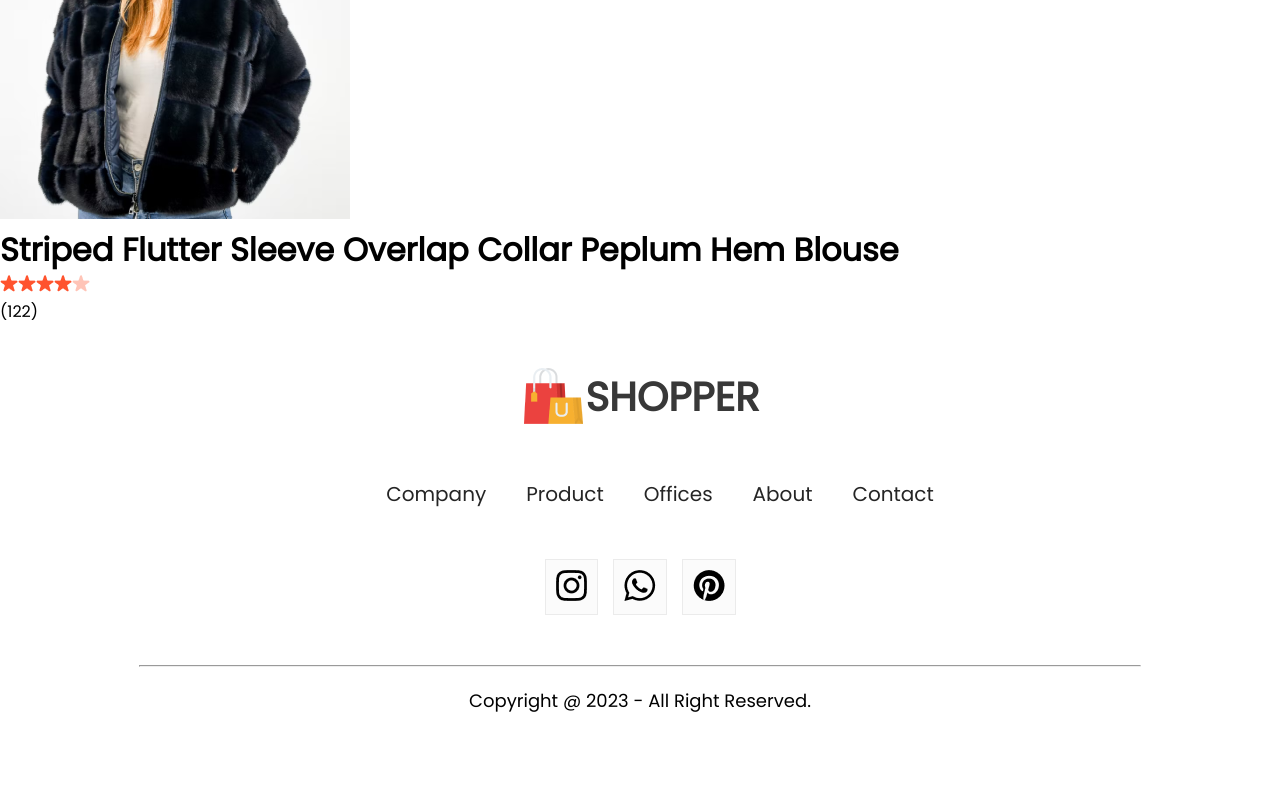
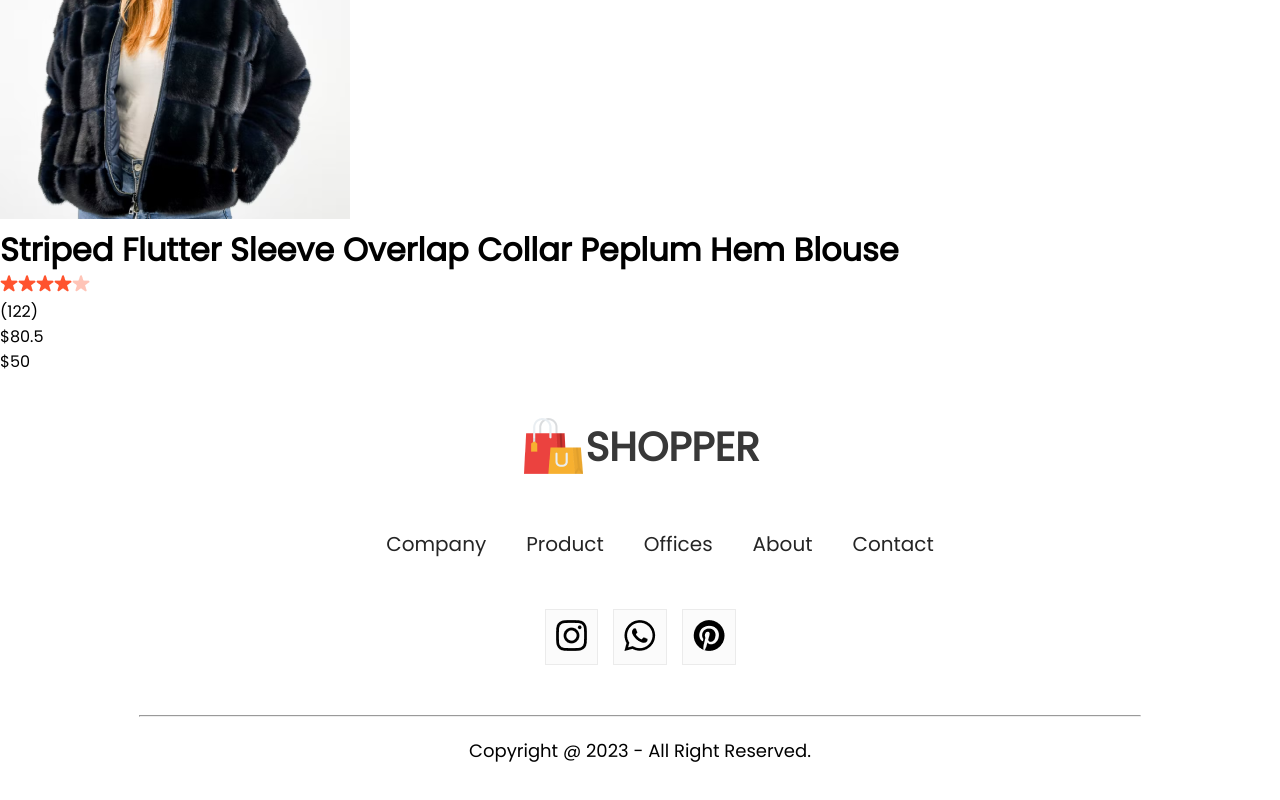
Before and after one commit to mohitdhanorkar/E-Commerce, a React (Create React App) app in the folder e-commerce/: page /product/1 in a window 1280 px wide. Shown: the part 1139-1939 px from the top of the page. Built offline with nearby package versions, Linux system fonts and the light colour scheme.

Commit message:
add product price

```diff
--- a/e-commerce/src/Components/ProductDisplay/ProductDisplay.jsx
+++ b/e-commerce/src/Components/ProductDisplay/ProductDisplay.jsx
@@ -27,7 +27,10 @@ const ProductDisplay = (props) => {
             <img src={star_icon} alt="" />
             <img src={star_dull_icon} alt="" />
             <p>(122)</p>
-
+        </div>
+        <div className="productdispaly-right-prices">
+            <div className="productdisplay-right-price-old">${product.old_price}</div>
+            <div className="productdisplay-right-price-new">${product.new_price}</div>
         </div>
 
       </div>
```
